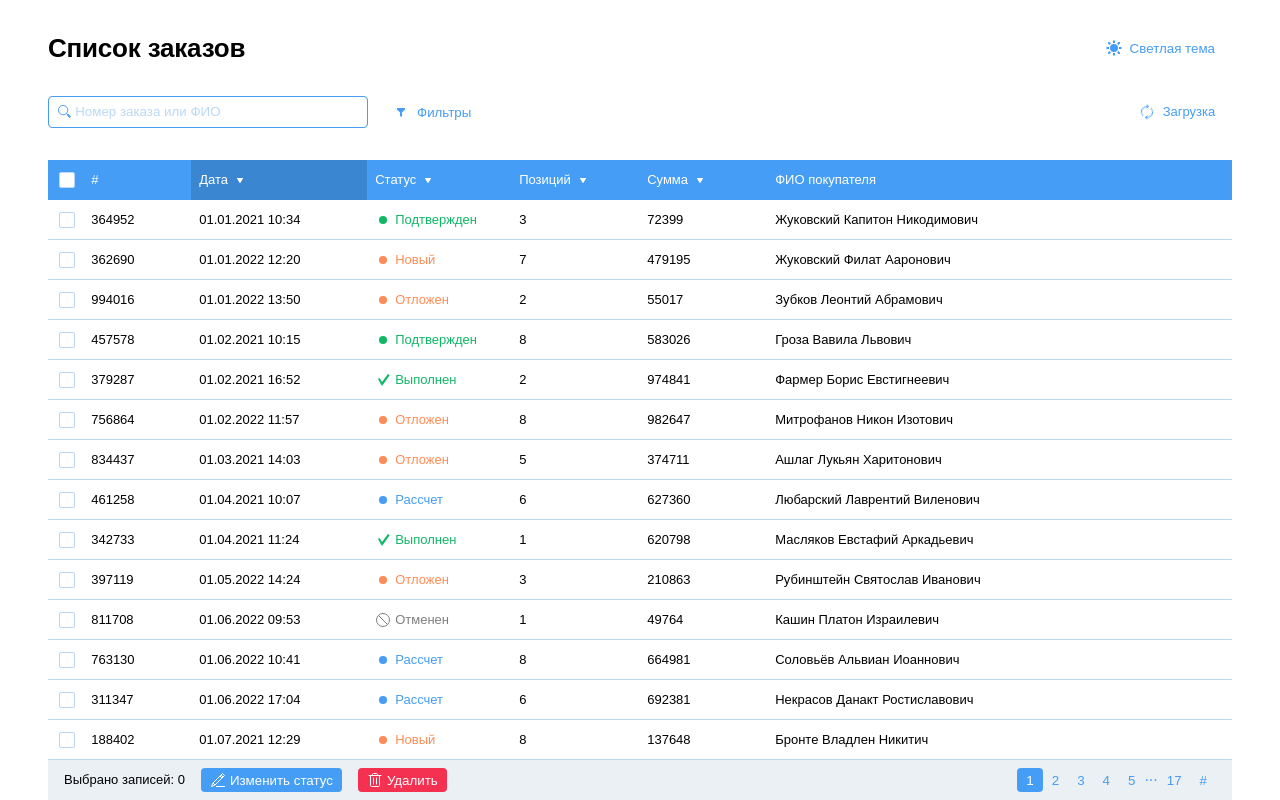
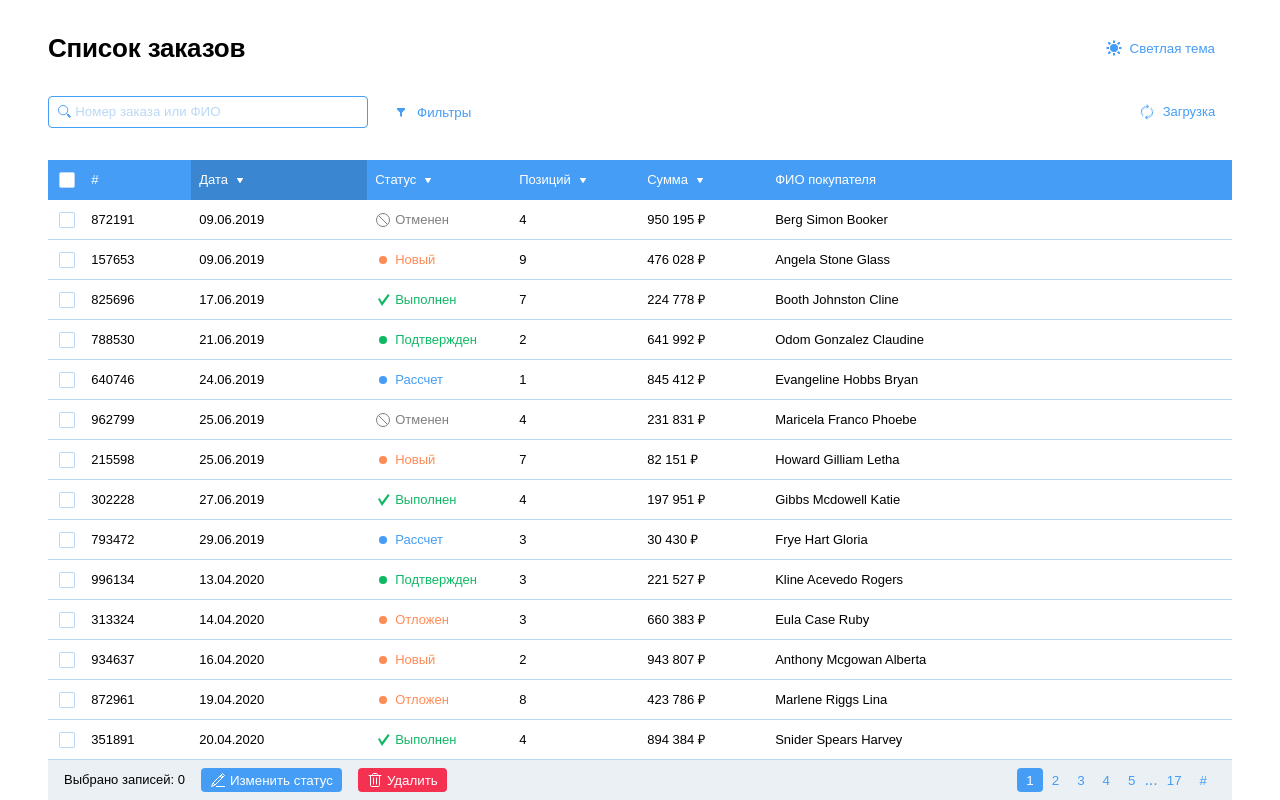
Before and after one commit to softwarrior/simple-shop, a React (Create React App) app: page / in a window 1280 px wide. Built offline with nearby package versions, Linux system fonts and the light colour scheme.

Commit message:
исправил отображение в таблице

```diff
--- /dev/null
+++ b/src/features/OrderListPage/components/OrdersTable/OrdersTableBody/Dates/Dates.jsx
@@ -0,0 +1,7 @@
+import styles from "./Dates.module.css";
+
+export const Dates = ({ children }) => {
+  let date = Date.parse(children);
+  let formatter = new Intl.DateTimeFormat("ru");
+  return <span className={styles.text}>{formatter.format(date)}</span>;
+};
--- /dev/null
+++ b/src/features/OrderListPage/components/OrdersTable/OrdersTableBody/Dates/Dates.module.css
@@ -0,0 +1,5 @@
+.text {
+  font-size: 0.8125rem;
+  line-height: 1rem;
+  color: var(--color-secondary);
+}
--- a/src/features/OrderListPage/components/OrdersTable/OrdersTableBody/OrdersTableBody.jsx
+++ b/src/features/OrderListPage/components/OrdersTable/OrdersTableBody/OrdersTableBody.jsx
@@ -1,18 +1,16 @@
 import { useDispatch } from "react-redux";
 import { useEffect } from "react";
-
 import {
   Checkbox,
   TableRow,
   TableCell,
   TableBody,
 } from "../../../../../shared/components";
-
 import { Status } from "./Status/Status";
-
+import { Sum } from "./Sum/Sum";
+import { Dates } from "./Dates/Dates";
 import styles from "./OrdersTableBody.module.css";
 import commonStyles from "../OrdersTable.module.css";
-
 import { sortOrders } from "../../../model/orders";
 
 export const OrdersTableBody = ({ orders }) => {
@@ -23,7 +21,7 @@
   }, []);
 
   const rows = orders.map(
-    ({ id, orderNumber, date, status, amount, sum, customer }) => {
+    ({ id, orderNumber, date, status, amount, sum, currency, customer }) => {
       return (
         <TableRow key={id}>
           <Checkbox className={commonStyles.checkboxWrap} />
@@ -31,16 +29,16 @@
             <span className={styles.cellText}>{orderNumber}</span>
           </TableCell>
           <TableCell className={commonStyles.dateWrap}>
-            <span className={styles.cellText}>{date}</span>
+            <Dates>{date}</Dates>
           </TableCell>
           <TableCell className={commonStyles.statusWrap}>
-            <Status status={status} />
+            <Status>{status}</Status>
           </TableCell>
           <TableCell className={commonStyles.amountWrap}>
             <span className={styles.cellText}>{amount}</span>
           </TableCell>
           <TableCell className={commonStyles.sumWrap}>
-            <span className={styles.cellText}>{sum}</span>
+            <Sum currency={currency}>{sum}</Sum>
           </TableCell>
           <TableCell className={commonStyles.customerWrap}>
             <span className={styles.cellText}>{customer}</span>
--- a/src/features/OrderListPage/components/OrdersTable/OrdersTableBody/Status/Status.jsx
+++ b/src/features/OrderListPage/components/OrdersTable/OrdersTableBody/Status/Status.jsx
@@ -27,15 +27,15 @@
   declined: styles.iconCanceled,
 };
 
-export const Status = ({ status }) => {
+export const Status = ({ children }) => {
   return (
     <>
       <Icon
-        className={classnames(styles.icon, statusStyle[status])}
-        iconType={statusIcon[status] || IconType.dot}
+        className={classnames(styles.icon, statusStyle[children])}
+        iconType={statusIcon[children] || IconType.dot}
       />
-      <span className={classnames(styles.text, statusStyle[status])}>
-        {statusName[status]}
+      <span className={classnames(styles.text, statusStyle[children])}>
+        {statusName[children]}
       </span>
     </>
   );
--- /dev/null
+++ b/src/features/OrderListPage/components/OrdersTable/OrdersTableBody/Sum/Sum.jsx
@@ -0,0 +1,11 @@
+import styles from "./Sum.module.css";
+
+export const Sum = ({ currency, children }) => {
+  let formatter = new Intl.NumberFormat("ru", {
+    style: "currency",
+    currency: currency,
+    minimumFractionDigits: 0,
+  });
+
+  return <span className={styles.text}>{formatter.format(children)}</span>;
+};
--- /dev/null
+++ b/src/features/OrderListPage/components/OrdersTable/OrdersTableBody/Sum/Sum.module.css
@@ -0,0 +1,5 @@
+.text {
+  font-size: 0.8125rem;
+  line-height: 1rem;
+  color: var(--color-secondary);
+}
--- a/src/features/OrderListPage/components/OrdersTable/OrdersTableFooter/Pagination/Pagination.jsx
+++ b/src/features/OrderListPage/components/OrdersTable/OrdersTableFooter/Pagination/Pagination.jsx
@@ -53,7 +53,7 @@
   return (
     <div className={styles._}>
       {paginations.map((text, index) => (
-        <div key={index}>
+        <div className={styles._} key={index}>
           {text === DOTS && <span className={styles.dots}>{text}</span>}
           {text !== DOTS && (
             <div className={styles.wrap}>
--- a/src/features/OrderListPage/components/OrdersTable/OrdersTableFooter/Pagination/Pagination.module.css
+++ b/src/features/OrderListPage/components/OrdersTable/OrdersTableFooter/Pagination/Pagination.module.css
@@ -6,6 +6,7 @@
 .dots {
   margin-top: 0.28rem;
   color: var(--color-medium);
+  cursor: default;
 }
 
 .wrap {
--- a/src/features/OrderListPage/components/OrdersTable/OrdersTableHeader/HeaderCell/HeaderCell.jsx
+++ b/src/features/OrderListPage/components/OrdersTable/OrdersTableHeader/HeaderCell/HeaderCell.jsx
@@ -22,13 +22,19 @@
 }) => {
   const [direction, setDirection] = useState(1);
   const dispatch = useDispatch();
-  const classNames = classnames(className, {
-    [styles.tableHeaderOrderActive]: isActive,
-  });
+  const classNames = classnames(
+    styles._,
+    {
+      [styles.tableHeaderOrderActive]: isActive,
+      [styles.notPressed]: !isIcon,
+    },
+    className
+  );
   const iconClassNames = classnames(styles.tableHeaderIcon, {
     [styles.iconRotate]: isActive && direction === -1,
   });
   const handleOnClick = () => {
+    if (!onClick) return;
     dispatch(sortOrders({ id: id, direction: -direction }));
     setDirection(-direction);
     onClick();
--- a/src/features/OrderListPage/components/OrdersTable/OrdersTableHeader/HeaderCell/HeaderCell.module.css
+++ b/src/features/OrderListPage/components/OrdersTable/OrdersTableHeader/HeaderCell/HeaderCell.module.css
@@ -1,3 +1,7 @@
+._ {
+  cursor: pointer;
+}
+
 .tableHeaderOrderActive {
   background: rgba(0, 0, 0, 0.15);
 }
@@ -20,3 +24,7 @@
 .iconRotate {
   transform: rotate(60deg);
 }
+
+.notPressed {
+  cursor: default;
+}
--- a/src/features/OrderListPage/components/OrdersTable/OrdersTableHeader/OrdersTableHeader.jsx
+++ b/src/features/OrderListPage/components/OrdersTable/OrdersTableHeader/OrdersTableHeader.jsx
@@ -54,7 +54,7 @@
               text={text}
               isIcon={isIcon}
               isActive={activeId === key}
-              onClick={isIcon ? () => handleActiveId(key) : () => {}}
+              onClick={isIcon ? () => handleActiveId(key) : null}
             />
           )
         )}
```
Also changed, not shown: src/features/OrderListPage/OrderListPage.mock.json.
